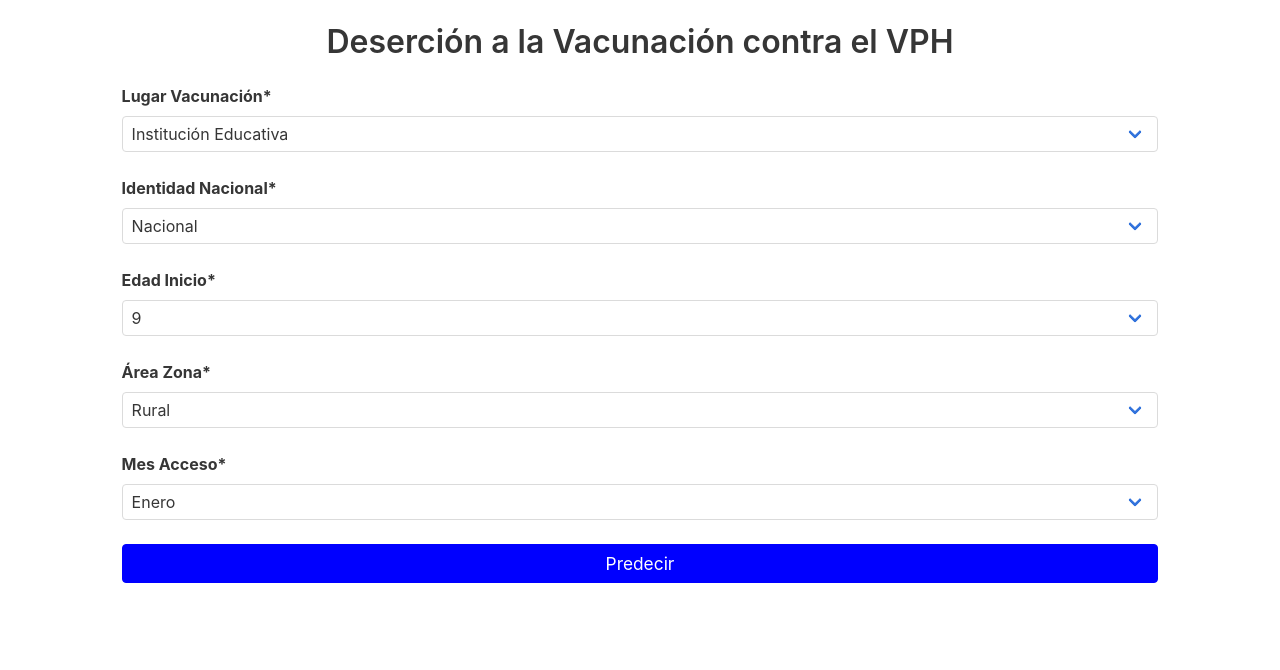
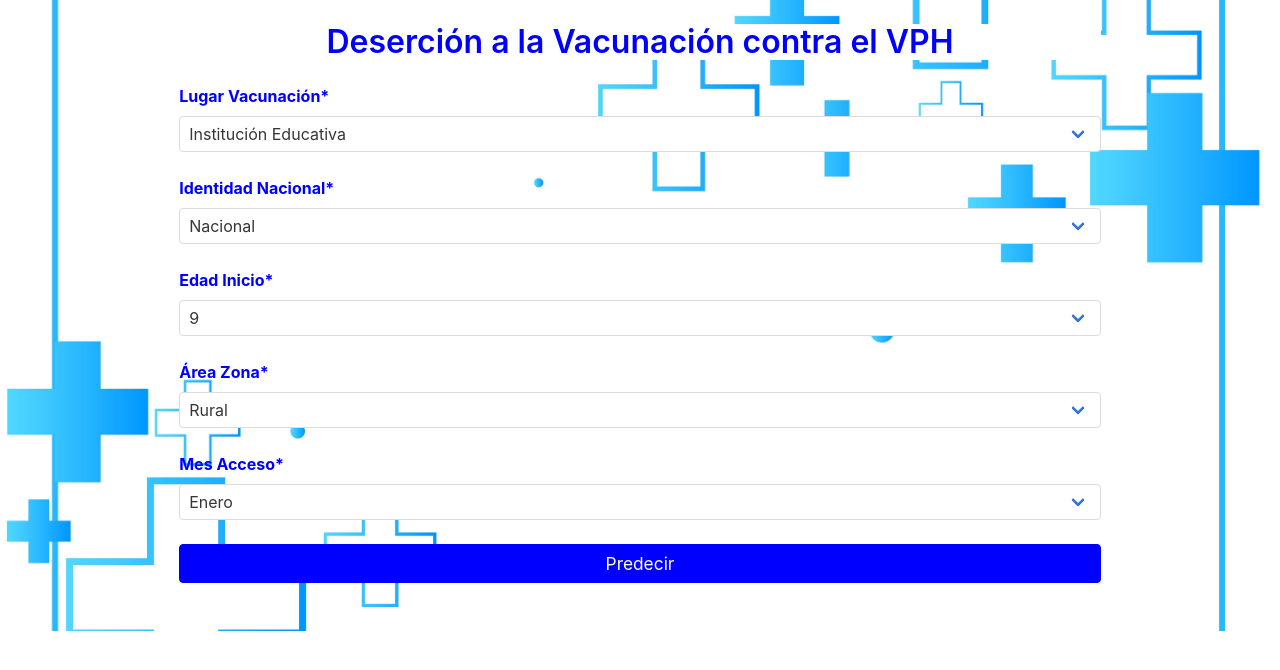
Before and after one commit to UrlishMarroquin/DesercionVPH, a Flask app: page / in a window 1280 px wide. Shown: the top 670 px of the page. Run offline with Flask 2, Linux system fonts and the light colour scheme.

Commit message:
Actualiza Pantallas

```diff
--- a/requirements.txt
+++ b/requirements.txt
@@ -3,7 +3,7 @@ Flask-RESTful==0.3.7
 Flask-Cors==3.0.7
 gunicorn
 
-scikit-learn==0.23.1
+scikit-learn==0.23.2
 joblib==0.17.0
 pandas==1.0.5
 
--- a/templates/index.html
+++ b/templates/index.html
@@ -1,5 +1,22 @@
 <!DOCTYPE html>
 <html>
+  <style>
+    body{
+      line-height:1.5;
+      background-image: url('/static/img/fondo.jpg');
+      background-position: center;
+      background-repeat: no-repeat;
+      background-size: cover;
+      font-size:10px;
+    }
+    p {
+      color: blue;
+      background-color: white;
+    }
+    b {
+      color: blue;
+    }
+  </style>
   <head>
     <meta charset="utf-8">
     <title>DeserciónVPH</title>
@@ -23,18 +40,18 @@
             <br>
             <table style="width: 100%;">
               <tr>
-                <td style="width: 5%;"></td>
-                <td style="width: 90%;">
-                  <h1 class="title" align="center">Deserción a la Vacunación contra el VPH</h1>
+                <td style="width: 10%;"></td>
+                <td style="width: 80%;">
+                  <h1 class="title" align="center"><p>Deserción a la Vacunación contra el VPH</p></h1>
                 </td>
-                <td style="width: 5%;"></td>
+                <td style="width: 10%;"></td>
               </tr>
             </table>
             <table style="width: 100%;">
               <tr>
-                <td style="width: 5%;"></td>
-                <td style="width: 90%;">
-                  <br><label class="label">Lugar Vacunación*</label>
+                <td style="width: 10%;"></td>
+                <td style="width: 80%;">
+                  <br><label class="label"><b>Lugar Vacunación*</b></label>
                   <div class="control">
                     <div class="select is-fullwidth">
                       <select id="lugar_vacunacion" name="lugar_vacunacion">
@@ -45,12 +62,12 @@
                     </div>
                   </div>
                 </td>
-                <td style="width: 5%;"></td>
+                <td style="width: 10%;"></td>
               </tr>
               <tr>
-                <td style="width: 5%;"></td>
-                <td style="width: 90%;">
-                  <br><label class="label">Identidad Nacional*</label>
+                <td style="width: 10%;"></td>
+                <td style="width: 80%;">
+                  <br><label class="label"><b>Identidad Nacional*</b></label>
                   <div class="control">
                     <div class="select is-fullwidth">
                       <select id="identidad_nacional" name="identidad_nacional">
@@ -60,12 +77,12 @@
                     </div>
                   </div>
                 </td>
-                <td style="width: 5%;"></td>
+                <td style="width: 10%;"></td>
               </tr>
               <tr>
-                <td style="width: 5%;"></td>
-                <td style="width: 90%;">
-                  <br><label class="label">Edad Inicio*</label>
+                <td style="width: 10%;"></td>
+                <td style="width: 80%;">
+                  <br><label class="label"><b>Edad Inicio*</b></label>
                   <div class="control">
                     <div class="select is-fullwidth">
                       <select id="edad_inicio" name="edad_inicio">
@@ -78,12 +95,12 @@
                     </div>
                   </div>
                 </td>
-                <td style="width: 5%;"></td>
+                <td style="width: 10%;"></td>
               </tr>
               <tr>
-                <td style="width: 5%;"></td>
-                <td style="width: 90%;">
-                  <br><label class="label">Área Zona*</label>
+                <td style="width: 10%;"></td>
+                <td style="width: 80%;">
+                  <br><label class="label"><b>Área Zona*</b></label>
                   <div class="control">
                     <div class="select is-fullwidth">
                       <select id="area_zona" name="area_zona">
@@ -93,12 +110,12 @@
                     </div>
                   </div>
                 </td>
-                <td style="width: 5%;"></td>
+                <td style="width: 10%;"></td>
               </tr>
               <tr>
-                <td style="width: 5%;"></td>
-                <td style="width: 90%;">
-                  <br><label class="label">Mes Acceso*</label>
+                <td style="width: 10%;"></td>
+                <td style="width: 80%;">
+                  <br><label class="label"><b>Mes Acceso*</b></label>
                   <div class="control">
                     <div class="select is-fullwidth">
                       <select id="mes_acceso" name="mes_acceso">
@@ -118,24 +135,43 @@
                     </div>
                   </div>
                 </td>
-                <td style="width: 5%;"></td>
+                <td style="width: 10%;"></td>
               </tr>
             </table>
             <br>
             <table style="width: 100%;">
               <tr>
-                <td style="width: 5%;"></td>
-                <td style="width: 90%;">
+                <td style="width: 10%;"></td>
+                <td style="width: 80%;">
                   <input type="submit" class="button is-primary is-fullwidth" style="font-size:13pt;padding:2px; border:1px solid blue; background-color:blue" value="Predecir">
                 </td>
-                <td style="width: 5%;"></td>
+                <td style="width: 10%;"></td>
               </tr>
             </table>
           </div>
         </form>
         <br>
           {% if predictions %}
-            <label class="label" align="center" style="font-size:15pt;padding:2px">{{ predictions }}</label>
+            <table style="width: 100%;">
+              <tr>
+                <td style="width: 10%;"></td>
+                <td style="width: 80%;">
+                  <label class="label" align="center" style="font-size:15pt;padding:2px"><p>Resultado de la Predicción</p></label>
+                </td>
+                <td style="width: 10%;"></td>
+              </tr>
+            </table>
+            <table style="width: 100%;">
+              <tr>
+                <td style="width: 10%;"></td>
+                <td style="width: 80%;">
+                  <label class="label" align="center" style="font-size:14pt;padding:2px"><p>{{ predictions }}</p></label>
+                </td>
+                <td style="width: 10%;"></td>
+              </tr>
+            </table>
+
+
             <script>
               selectElement('lugar_vacunacion', {{ lugar_vacunacion }})
               selectElement('identidad_nacional', {{ identidad_nacional }})
@@ -155,5 +191,6 @@
     </div>
     </script>
     {% block js %}{% endblock %}
+    <br>
   </body>
 </html>
```
Also changed, not shown: static/img/fondo.jpg (added).
